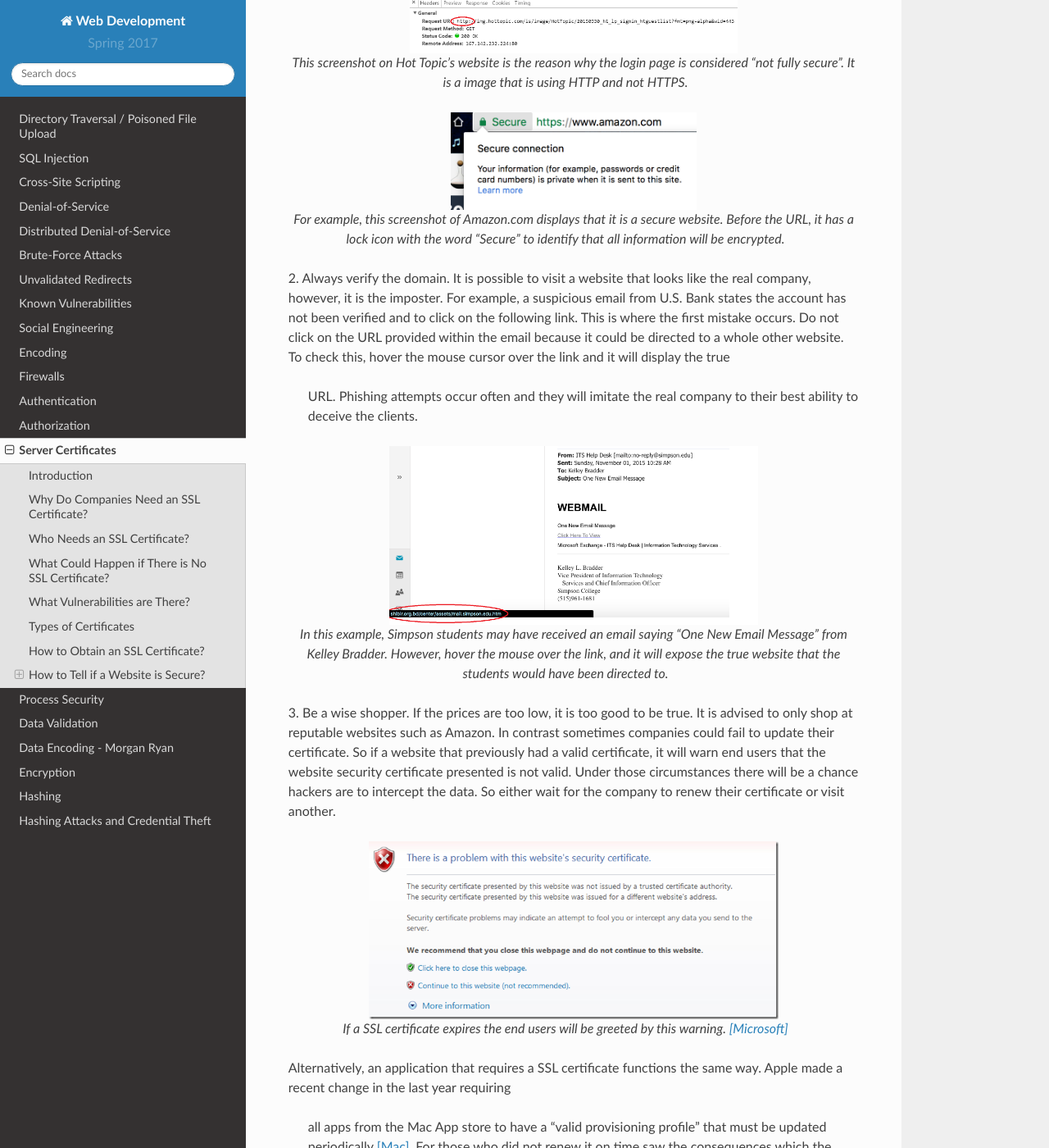
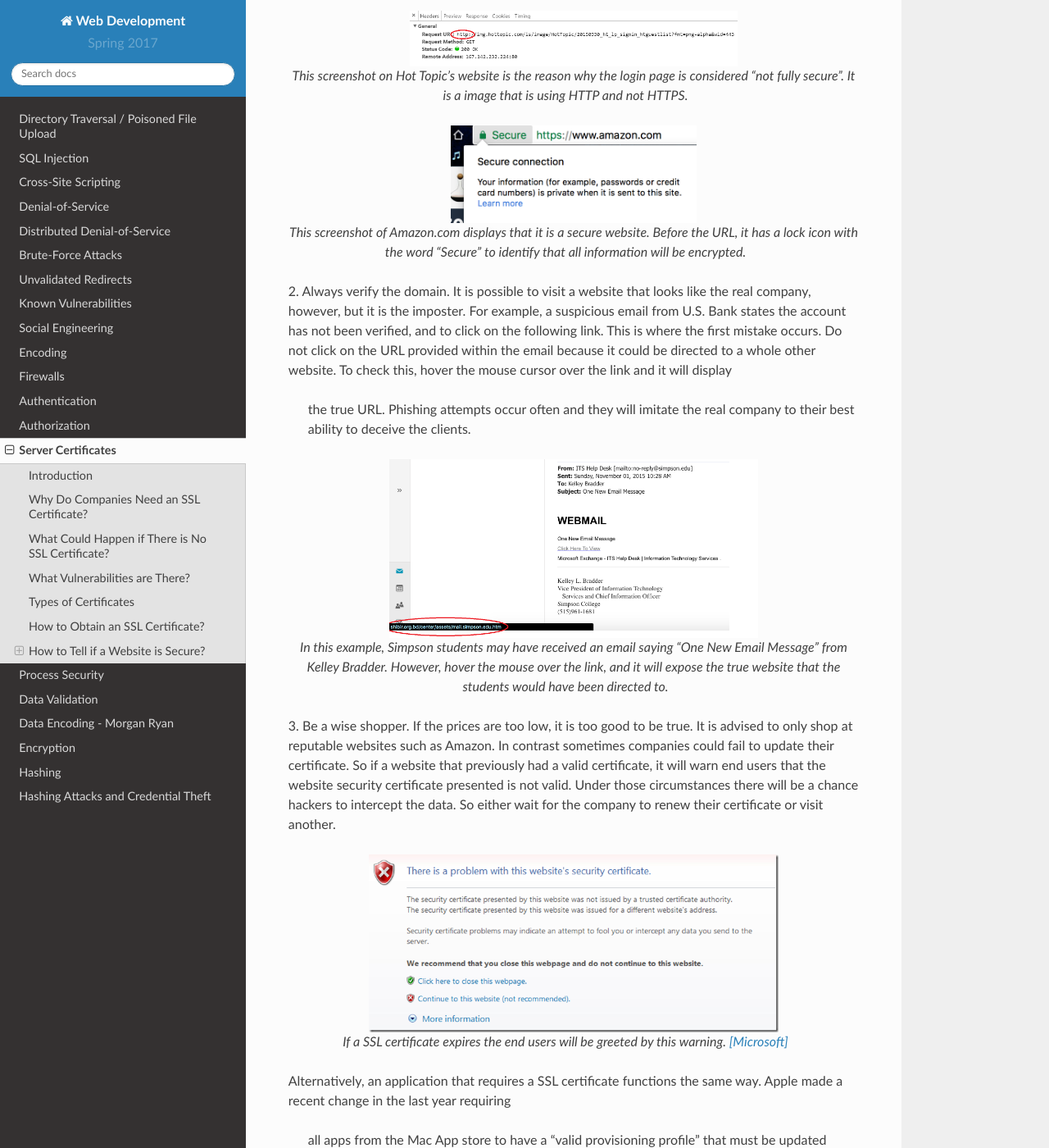
Before and after one commit to pvcraven/2017_web_security, a Sphinx documentation site: the page built from source/server_certificates/server_certificates.rst, in a window 1280 px wide and 1400 px high, scrolled down 2740 px. Shown: the whole window at 82% size. Built offline with Sphinx 7.4.7 and the Read the Docs theme 2.0.0, drawn with Linux system fonts in a browser that asks for light colours; some of the changed text lies outside the part shown.

Commit message:
final revisions

```diff
--- a/source/server_certificates/server_certificates.rst
+++ b/source/server_certificates/server_certificates.rst
@@ -23,8 +23,6 @@
 not have a certificate, it cannot protect the clients from potentially being
 compromised.
 
-Who Needs an SSL Certificate?
-~~~~~~~~~~~~~~~~~~~~~~~~~~~~~~~~
 SSL certificates are not only used to encrypt transactions, but to also verify
 the identity of the company. Clients are more likely to visit a trusted website
 such as Amazon, GameStop, U.S. Bank, and more. Therefore, it is highly
@@ -125,18 +125,18 @@
 		:width: 300px
 		:alt: Secure Message
 
-		For example, this screenshot of Amazon.com displays that it is a
-		secure website. Before the URL, it has a lock icon with the word
-		"Secure" to identify that all information will be encrypted.
+		This screenshot of Amazon.com displays that it is a secure website.
+		Before the URL, it has a lock icon with the word "Secure" to identify
+		that all information will be encrypted.
 
 2. Always verify the domain. It is possible to visit a website that looks like
-the real company, however, it is the imposter. For example, a suspicious email
-from U.S. Bank states the account has not been verified and to click on the
-following link. This is where the first mistake occurs. Do not click on the URL
-provided within the email because it could be directed to a whole other website.
-To check this, hover the mouse cursor over the link and it will display the true
- URL. Phishing attempts occur often and they will imitate the real company to
- their best ability to deceive the clients.
+the real company, however, but it is the imposter. For example, a suspicious
+email from U.S. Bank states the account has not been verified, and to click on
+the following link. This is where the first mistake occurs. Do not click on the
+URL provided within the email because it could be directed to a whole other
+website. To check this, hover the mouse cursor over the link and it will display
+ the true URL. Phishing attempts occur often and they will imitate the real
+ company to their best ability to deceive the clients.
 
 .. figure:: fakeEmail.png
 		:align: center
@@ -153,7 +153,7 @@
 sometimes companies could fail to update their certificate. So if a website that
 previously had a valid certificate, it will warn end users that the website
 security certificate presented is not valid. Under those circumstances there
-will be a chance hackers are to intercept the data. So either wait for the
+will be a chance hackers to intercept the data. So either wait for the
 company to renew their certificate or visit another.
 
 .. figure:: SSLexpired.png
```
Also changed, not shown: other parts of source/server_certificates/server_certificates.rst (+12 -10 lines).
